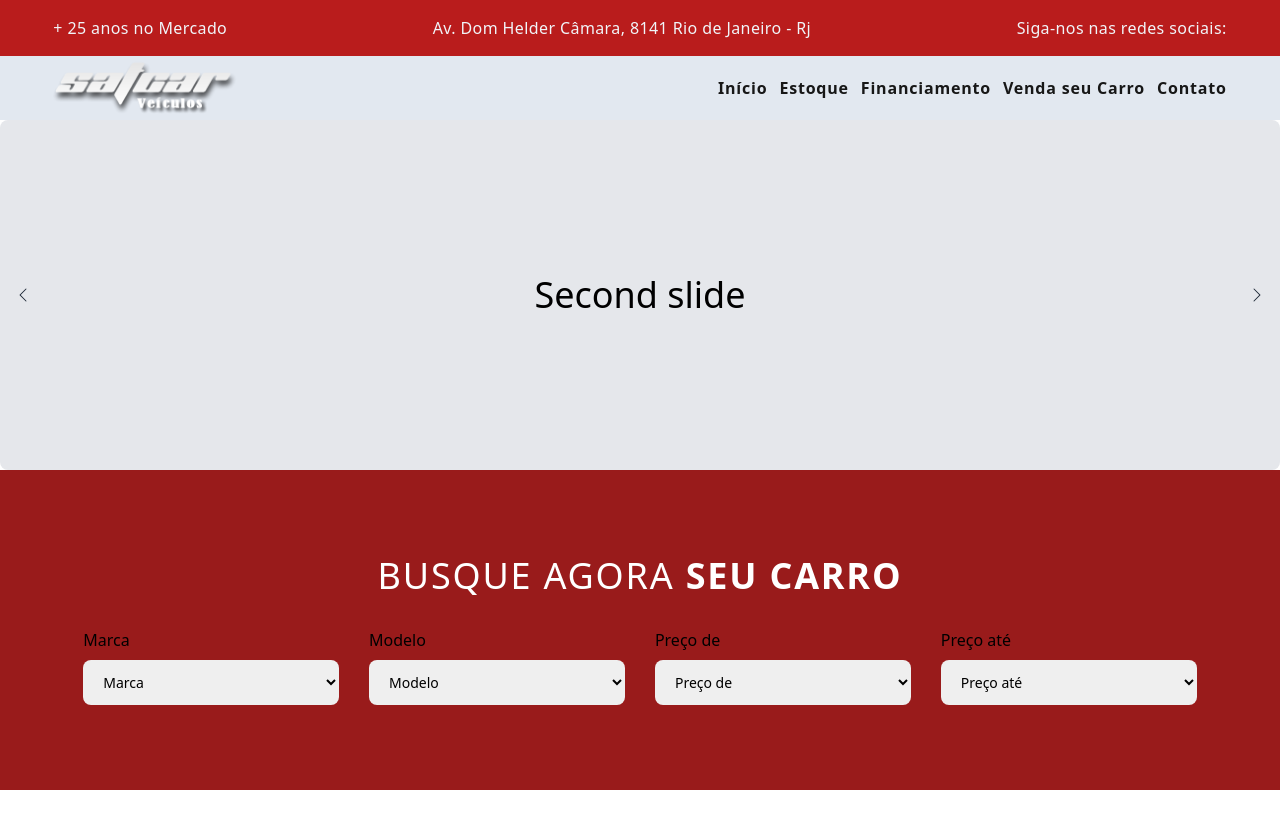
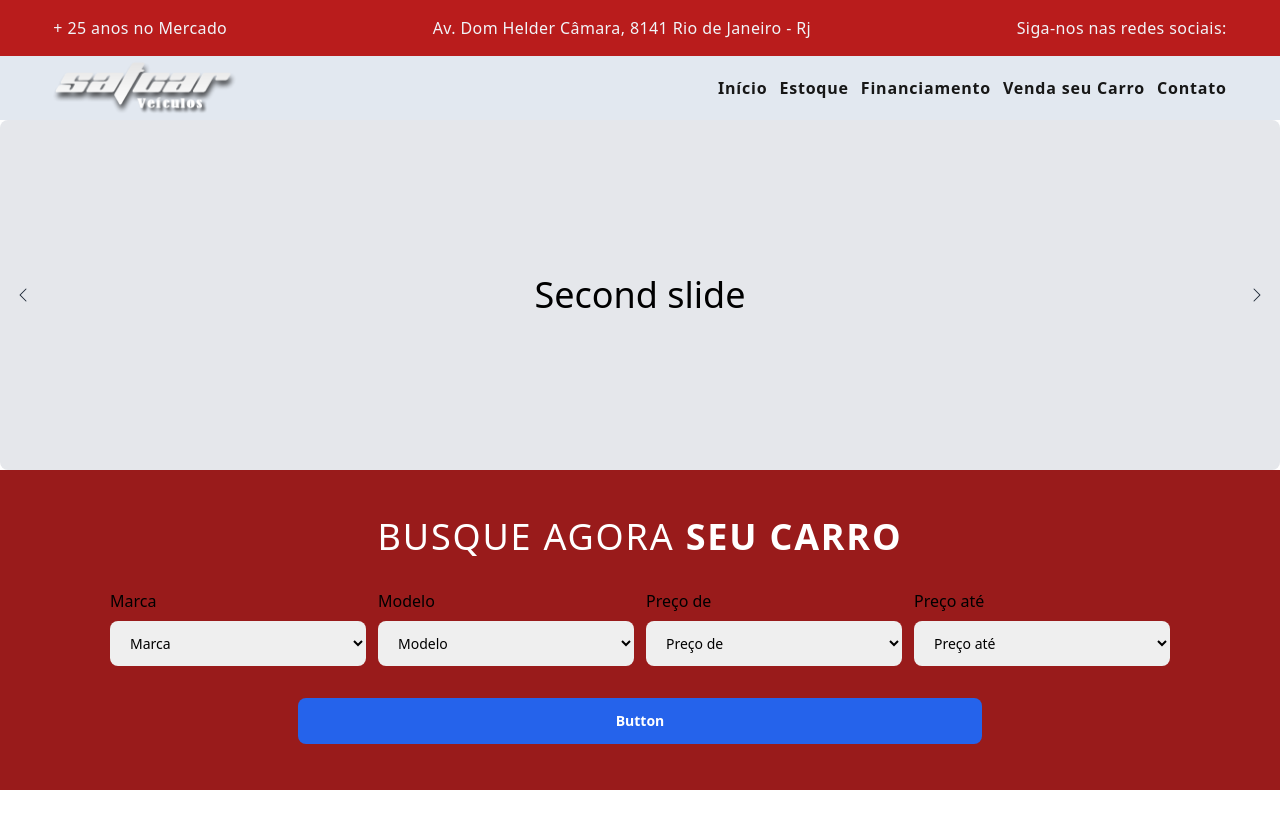
Before and after one commit to julioallday/satcar-website, an Angular app: page / in a window 1280 px wide. Shown: the top 828 px of the page. Built offline with nearby package versions, Linux system fonts and the light colour scheme.

Commit message:
feat(template): add e ajusta botao e espaçamentos

```diff
--- a/src/app/components/buscador-veiculos/buscador-veiculos.component.html
+++ b/src/app/components/buscador-veiculos/buscador-veiculos.component.html
@@ -1,15 +1,30 @@
-<section class="busca-veiculos flex justify-center items-center w-full h-80 bg-red-800">
-  <div class="busca-container flex flex-col items-center justify-center  h-4/5 w-11/12 gap-8">
+<section
+  class="busca-veiculos flex justify-center items-center w-full h-80 bg-red-800"
+>
+  <div
+    class="busca-container flex flex-col items-center justify-center h-4/5 w-11/12 gap-8"
+  >
     <div class="w-full flex justify-center text-white tracking-wider text-4xl">
       <span class="">BUSQUE AGORA</span>
       <p class="font-bold"> SEU CARRO</p>
     </div>
-    <div class="flex flex-col md:flex-row justify-evenly items-center w-full">
-      <input-buscador *ngFor="let dados of dadosInputs"
+    <div
+      class="flex flex-col md:flex-row justify-center gap-3 items-center w-full"
+    >
+      <input-buscador
+        *ngFor="let dados of dadosInputs"
         [label]="dados.label"
         [placeholder]="dados.label"
         [opcoes]="dados.opcoes"
       ></input-buscador>
     </div>
+    <div class="w-7/12">
+      <button
+        type="button"
+        class="w-full py-3 px-4 inline-flex justify-center items-center gap-x-2 text-sm font-semibold rounded-lg border border-transparent bg-blue-600 text-white hover:bg-blue-700 disabled:opacity-50 disabled:pointer-events-none dark:focus:outline-none dark:focus:ring-1 dark:focus:ring-gray-600"
+      >
+        Button
+      </button>
+    </div>
   </div>
 </section>
```
Lines whose indentation alone changed are shown as unchanged.
